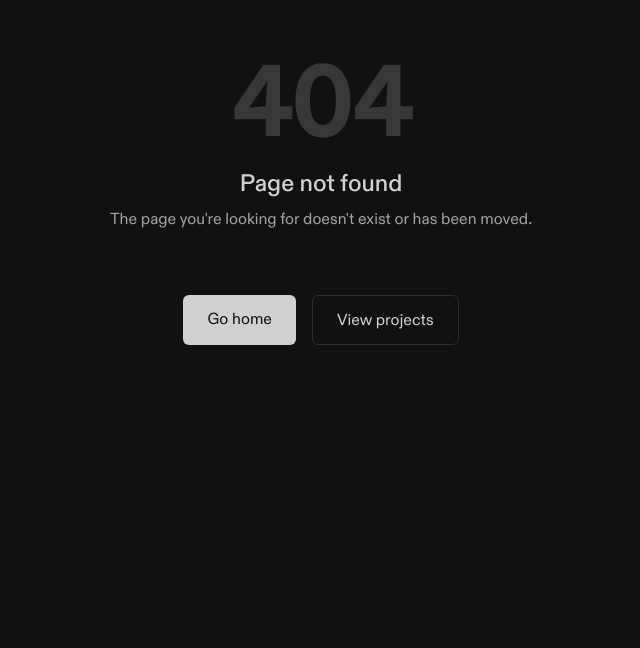
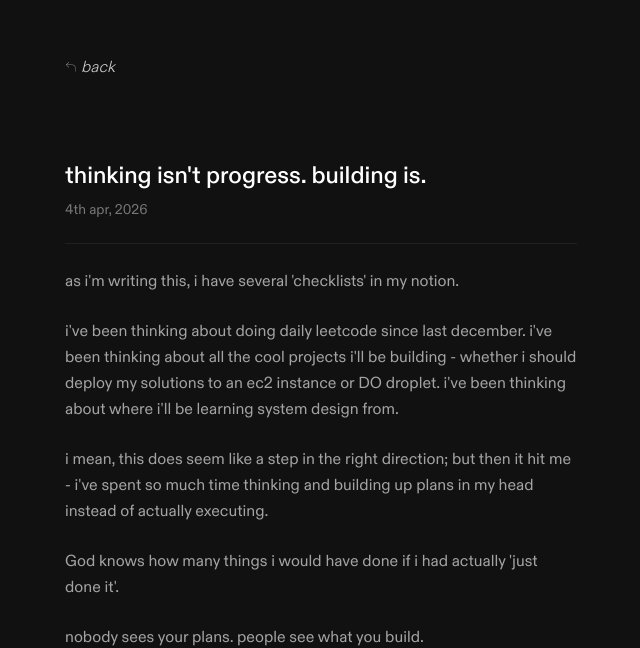
Before and after one commit to emmanuelotoo/portfolio, a Next.js app: page /thoughts/thinking-isnt-progress-building-is in a window 1280 px wide. Before the commit this address had no page. Shown: the part 153-801 px from the top of the page, without its empty margins (319-959 px from the left). Built offline with nearby package versions, Linux system fonts and the light colour scheme.

Commit message:
feat: add BlogPostPage component to display individual blog posts

```diff
--- /dev/null
+++ b/src/app/(routes)/thoughts/[slug]/page.tsx
@@ -0,0 +1,34 @@
+import { notFound } from "next/navigation";
+import { getPostBySlug } from "@/lib/blog-data";
+import Comments from "@/components/comments";
+
+interface PageProps {
+  params: Promise<{ slug: string }>;
+}
+
+export default async function BlogPostPage({ params }: PageProps) {
+  const { slug } = await params;
+  const post = getPostBySlug(slug);
+
+  if (!post) {
+    notFound();
+  }
+
+  return (
+    <article className="flex flex-col gap-6 animate-in fade-in duration-500">
+
+      <header className="flex flex-col gap-2 border-b border-secondary-foreground/10 pb-6">
+        <h1 className="text-xl sm:text-2xl font-medium text-white">{post.title}</h1>
+        <time className="text-sm text-secondary-foreground/70">{post.date}</time>
+      </header>
+
+      <div className="flex flex-col gap-6 text-sm sm:text-base text-secondary-foreground leading-relaxed">
+        {post.content.split("\n\n").map((paragraph, i) => (
+          <p key={i}>{paragraph}</p>
+        ))}
+      </div>
+
+      <Comments />
+    </article>
+  );
+}
```
